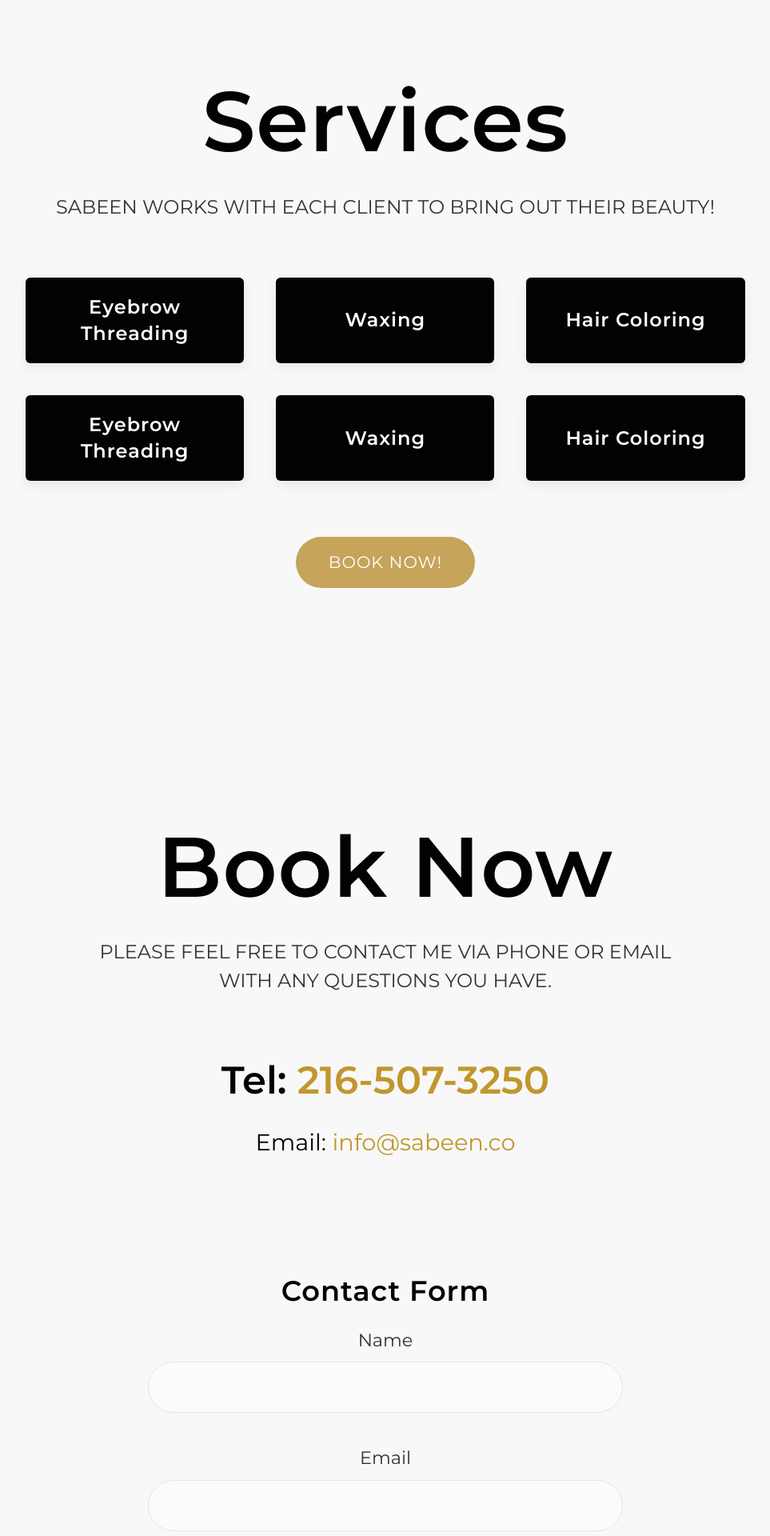
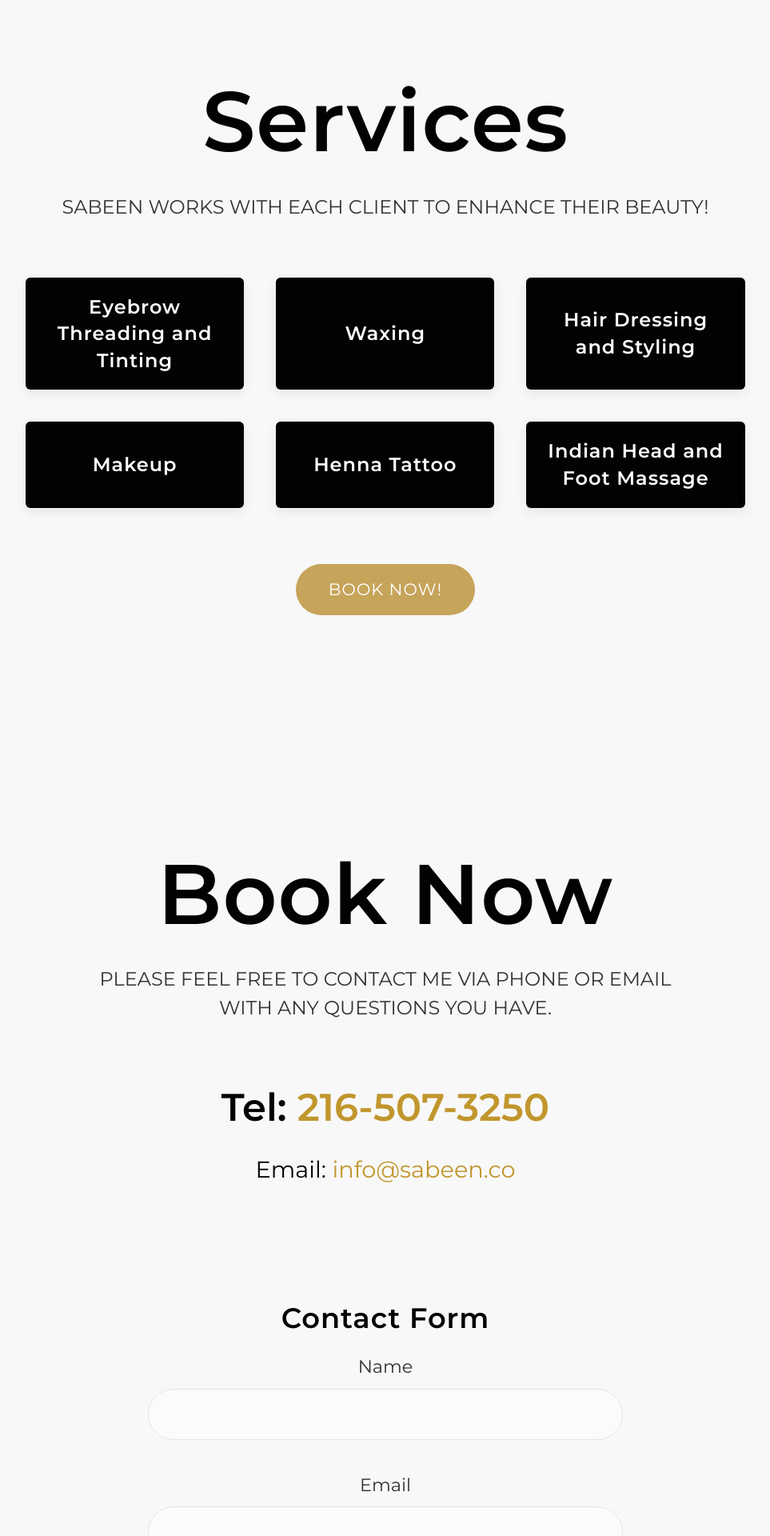
Before and after one commit to sabeenco/sabeen.github.io, a Jekyll site: the page built from index.md, in a window 1280 px wide. Shown: the part 906-2826 px from the top of the page at 80% size, without its empty margins (158-1121 px from the left). Built offline with Jekyll 4.4.1, drawn with Linux system fonts in a browser that asks for light colours; nearby versions of some CDN libraries; library files that are not in the unit come from our copies.

Commit message:
submit btm ios fix, content update

```diff
--- a/_layouts/home.html
+++ b/_layouts/home.html
@@ -14,12 +14,12 @@ layout: default
 <div id="services" class="uk-section uk-section-large uk-background-muted">
     <div class="uk-container uk-container-small uk-text-center">
         <h2 class="uk-margin-small-bottom">Services</h2>
-        <p class="uk-text-lead uk-text-uppercase uk-margin-large-bottom">Sabeen works with each client to bring out their beauty!</p>
+        <p class="uk-text-lead uk-text-uppercase uk-margin-large-bottom">Sabeen works with each client to enhance their beauty!</p>
 
         <div class="uk-child-width-1-3@m uk-grid-match" uk-grid>
             <div>
                 <div class="uk-card uk-card-small uk-card-secondary uk-card-default uk-card-body uk-flex uk-flex-center uk-flex-middle">
-                    <h3 class="uk-card-title uk-text-middle">Eyebrow Threading</h3>
+                    <h3 class="uk-card-title uk-text-middle">Eyebrow Threading and Tinting</h3>
                 </div>
             </div>
             <div>
@@ -29,22 +29,22 @@ layout: default
             </div>
             <div>
                 <div class="uk-card uk-card-small uk-card-secondary uk-card-default uk-card-body uk-flex uk-flex-center uk-flex-middle">
-                    <h3 class="uk-card-title uk-text-middle">Hair Coloring</h3>
+                    <h3 class="uk-card-title uk-text-middle">Hair Dressing and Styling</h3>
                 </div>
             </div>
             <div>
                 <div class="uk-card uk-card-small uk-card-secondary uk-card-default uk-card-body uk-flex uk-flex-center uk-flex-middle">
-                    <h3 class="uk-card-title uk-text-middle">Eyebrow Threading</h3>
+                    <h3 class="uk-card-title uk-text-middle">Makeup</h3>
                 </div>
             </div>
             <div>
                 <div class="uk-card uk-card-small uk-card-secondary uk-card-default uk-card-body uk-flex uk-flex-center uk-flex-middle">
-                    <h3 class="uk-card-title uk-text-middle">Waxing</h3>
+                    <h3 class="uk-card-title uk-text-middle">Henna Tattoo</h3>
                 </div>
             </div>
             <div>
                 <div class="uk-card uk-card-small uk-card-secondary uk-card-default uk-card-body uk-flex uk-flex-center uk-flex-middle">
-                    <h3 class="uk-card-title uk-text-middle">Hair Coloring</h3>
+                    <h3 class="uk-card-title uk-text-middle">Indian Head and Foot Massage</h3>
                 </div>
             </div>
 
--- a/assets/css/main.scss
+++ b/assets/css/main.scss
@@ -196,6 +196,9 @@ main {
         font-size: 1.4rem;
         //text-align: left;
     }
+    input[type="submit" i]{
+        -webkit-appearance:none;
+    }
 }
 .vcard {
     .tel, .email {
@@ -253,82 +256,3 @@ main {
 .instashow-gallery-media-info-counter em {
     color: #fff;
 }
-
-/*
-
-
-
-.tm-text-xlarge {
-    font-family: $base-heading-font-family;
-    font-size: $base-h5-font-size;
-    font-weight: 700;
-    letter-spacing: -1px;
-    color: $global-inverse-color;
-    p {
-        margin-bottom: $global-medium-margin;
-    }
-
-}
-@media (min-width: $breakpoint-small) {
-    .tm-text-xlarge {
-        font-size: $base-h4-font-size;
-    }
-}
-.tm-heading-hero-l {
-    margin-left: -0.9rem;
-    span {
-        display: block;
-    }
-}
-.tm-section-about {
-    a {
-        color: $global-link-color!important;
-        &:hover {
-            color: $global-link-color;
-        }
-    }
-    h2 {
-        //font-size: $global-xxlarge-font-size;
-    }
-}
-.tm-author-img {
-    background-position: 100% 93%;
-}
-footer {
-    .tm-social-links {
-        h3 {
-            //font-size: 2.2rem;
-        }
-    }
-}
-.uk-article {
-    font-size: $text-large-font-size;
-    line-height: 1.7;
-    h1, h2 {
-        font-weight: 800;
-    }
-    h2 {
-        font-size: $base-h3-font-size;
-    }
-    .uk-article-title a:hover {
-        color: $global-secondary-background;
-        text-decoration: none;
-    }
-    img {
-        margin-top: $margin-medium-margin;
-        margin-bottom: $margin-medium-margin;
-    }
-}
-@media (min-width: $breakpoint-medium) {
-    .uk-article h1.uk-article-title {
-        font-size: 6.6rem;
-        margin-bottom: $margin-xlarge-margin;
-    }
-    .uk-article h2.uk-article-title {
-        font-size: 3.8rem;
-    }
-}
-.tm-author-box {
-    line-height: 1.8;
-}
-*/
```
